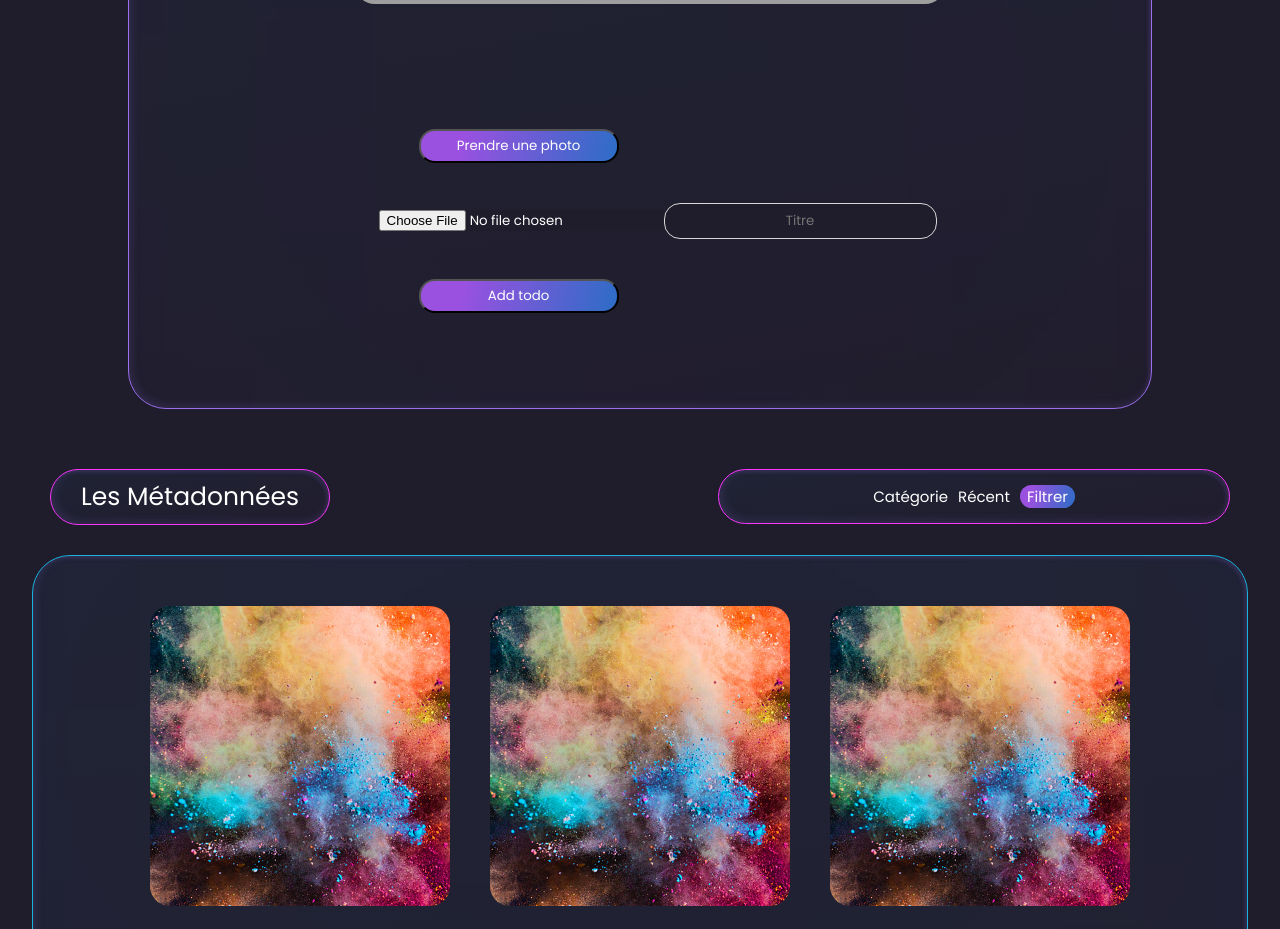
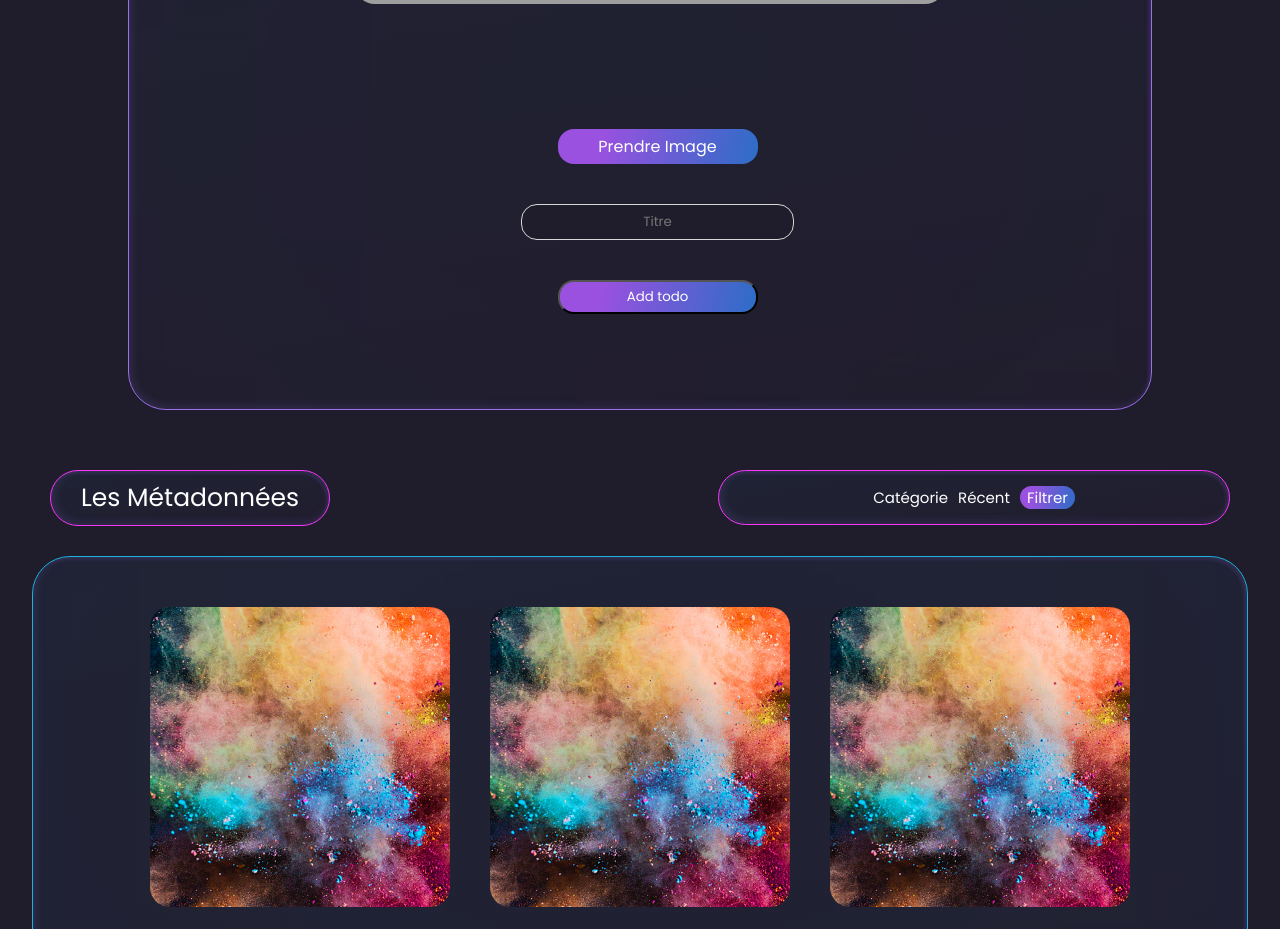
Before and after one commit to IA-Highway/IA-Highway-web, a React (Create React App) app in the folder IA_Highway/front/: page / in a window 1280 px wide. Shown: the part 1600-2529 px from the top of the page. Built offline with nearby package versions, Linux system fonts and the light colour scheme; grey boxes are pictures that could not be loaded.

Commit message:
Font Touch

```diff
--- a/IA_Highway/front/src/App.css
+++ b/IA_Highway/front/src/App.css
@@ -242,6 +242,30 @@ p{
   margin-bottom: 50px;
 }
 .form-group button{
+  display: flex;
+  flex-direction: row;
+  justify-content: center;
+  align-items: center;
+  width: 200px;
+  background: linear-gradient(103.91deg, #9B51E0 21.01%, rgba(48, 129, 237, 0.8) 100%);
+  border-radius: 16px;
+  padding: 5px;
+  margin:40px;
+}
+
+.form-group label{
+  display: flex;
+  flex-direction: row;
+  justify-content: center;
+  align-items: center;
+  width: 200px;
+  background: linear-gradient(103.91deg, #9B51E0 21.01%, rgba(48, 129, 237, 0.8) 100%);
+  border-radius: 16px;
+  padding: 5px;
+  margin:40px;
+}
+
+.form-group input[type="file"]{
   display: flex;
   flex-direction: row;
   justify-content: center;
--- a/IA_Highway/front/src/App.js
+++ b/IA_Highway/front/src/App.js
@@ -119,13 +119,8 @@ function App() {
           </div>
           <div className='contButton'>
             <div className="form-group">
-              <button
-              variant="contained"
-              color="primary"
-              >
-              Prendre une photo
-              </button>
-              <input  type="file"  accept="image/*" onChange={imageChange} />
+              <input type="file"  accept="image/*" onChange={imageChange} id="file" style={{ display: 'none' }} />
+              <label for="file">Prendre Image</label>
               <input type="text" placeholder='Titre'/>
               <button type="submit" class="form-submit-btn">
                   Add todo
```
